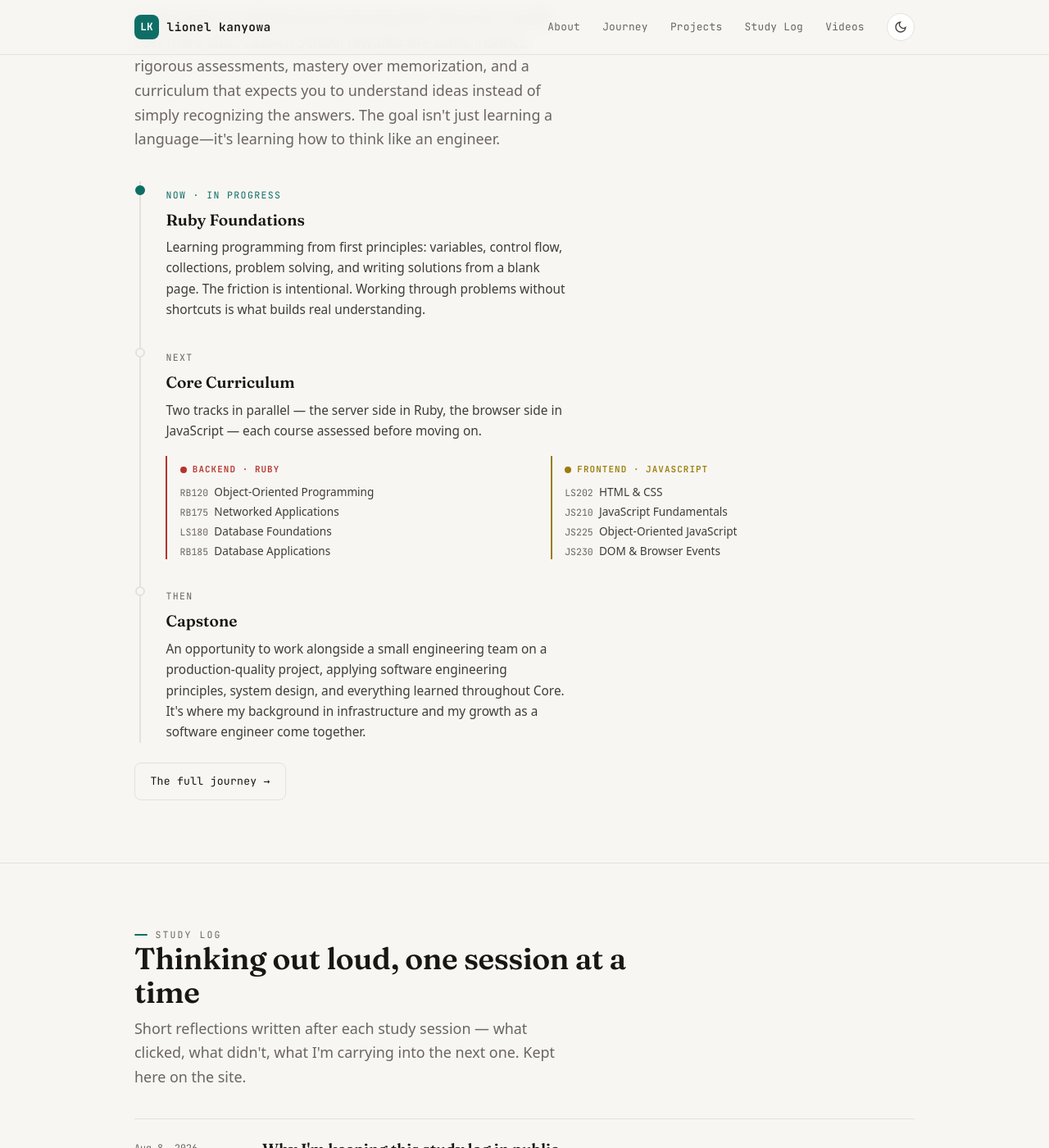
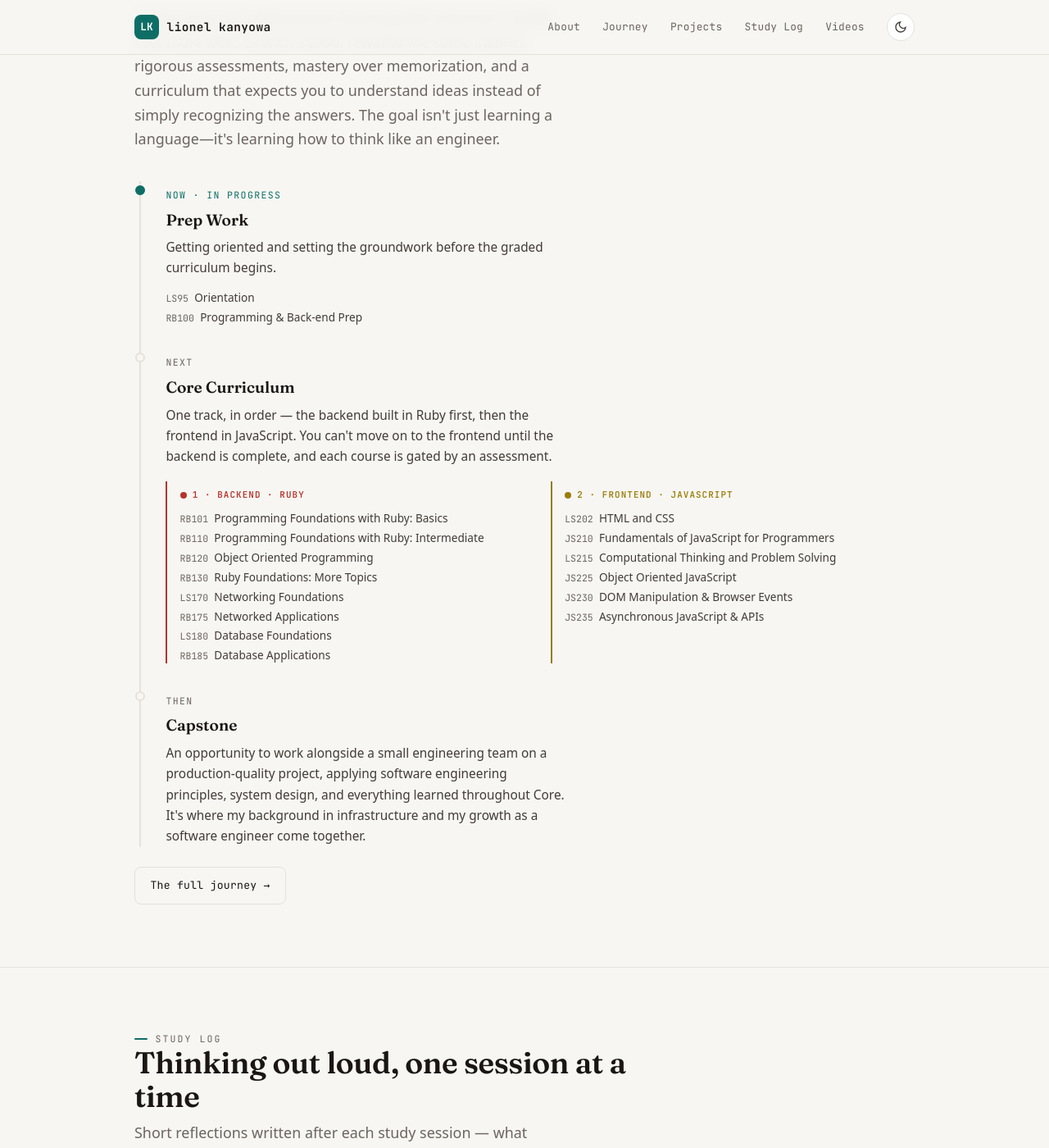
Before and after one commit to lionelkanyowa/lionelkanyowa.github.io, a Jekyll site: the page built from index.html, in a window 1280 px wide and 1400 px high, scrolled down 892 px. Shown: the whole window at 82% size. Built offline with Jekyll 4.4.1, drawn with Linux system fonts in a browser that asks for light colours.

Commit message:
content: correct Journey — Prep Work as current, full sequential Core course lists
Co-Authored-By: Claude Opus 4.8 <noreply@anthropic.com>

```diff
--- a/assets/css/main.css
+++ b/assets/css/main.css
@@ -228,6 +228,7 @@ a:focus-visible, button:focus-visible, input:focus-visible {
 .course-list { list-style: none; margin: 0; padding: 0; display: grid; gap: 0.35rem; }
 .course-list li { font-size: 0.85rem; color: var(--ink-soft); line-height: 1.35; }
 .course-list .code { font-family: var(--mono); font-size: 0.72rem; color: var(--muted); margin-right: 0.45rem; }
+.course-list.prep { margin-top: 0.9rem; }
 
 /* ---- study log entries -------------------------------------------------- */
 .entries { display: grid; gap: 0; }
--- a/index.html
+++ b/index.html
@@ -56,30 +56,40 @@ description: Systems administrator expanding into software engineering through L
     <div class="track">
       <div class="stage now">
         <span class="st-label">Now · In Progress</span>
-        <h3>Ruby Foundations</h3>
-        <p>Learning programming from first principles: variables, control flow, collections, problem solving, and writing solutions from a blank page. The friction is intentional. Working through problems without shortcuts is what builds real understanding.</p>
+        <h3>Prep Work</h3>
+        <p>Getting oriented and setting the groundwork before the graded curriculum begins.</p>
+        <ul class="course-list prep">
+          <li><span class="code">LS95</span>Orientation</li>
+          <li><span class="code">RB100</span>Programming &amp; Back-end Prep</li>
+        </ul>
       </div>
       <div class="stage">
         <span class="st-label">Next</span>
         <h3>Core Curriculum</h3>
-        <p>Two tracks in parallel — the server side in Ruby, the browser side in JavaScript — each course assessed before moving on.</p>
+        <p>One track, in order — the backend built in Ruby first, then the frontend in JavaScript. You can't move on to the frontend until the backend is complete, and each course is gated by an assessment.</p>
         <div class="core-split">
           <div class="core-branch ruby">
-            <span class="branch-tag">Backend · Ruby</span>
+            <span class="branch-tag">1 · Backend · Ruby</span>
             <ul class="course-list">
-              <li><span class="code">RB120</span>Object-Oriented Programming</li>
+              <li><span class="code">RB101</span>Programming Foundations with Ruby: Basics</li>
+              <li><span class="code">RB110</span>Programming Foundations with Ruby: Intermediate</li>
+              <li><span class="code">RB120</span>Object Oriented Programming</li>
+              <li><span class="code">RB130</span>Ruby Foundations: More Topics</li>
+              <li><span class="code">LS170</span>Networking Foundations</li>
               <li><span class="code">RB175</span>Networked Applications</li>
               <li><span class="code">LS180</span>Database Foundations</li>
               <li><span class="code">RB185</span>Database Applications</li>
             </ul>
           </div>
           <div class="core-branch js">
-            <span class="branch-tag">Frontend · JavaScript</span>
+            <span class="branch-tag">2 · Frontend · JavaScript</span>
             <ul class="course-list">
-              <li><span class="code">LS202</span>HTML &amp; CSS</li>
-              <li><span class="code">JS210</span>JavaScript Fundamentals</li>
-              <li><span class="code">JS225</span>Object-Oriented JavaScript</li>
-              <li><span class="code">JS230</span>DOM &amp; Browser Events</li>
+              <li><span class="code">LS202</span>HTML and CSS</li>
+              <li><span class="code">JS210</span>Fundamentals of JavaScript for Programmers</li>
+              <li><span class="code">LS215</span>Computational Thinking and Problem Solving</li>
+              <li><span class="code">JS225</span>Object Oriented JavaScript</li>
+              <li><span class="code">JS230</span>DOM Manipulation &amp; Browser Events</li>
+              <li><span class="code">JS235</span>Asynchronous JavaScript &amp; APIs</li>
             </ul>
           </div>
         </div>
```
Also changed, not shown: journey.html (+20 -10 lines).
